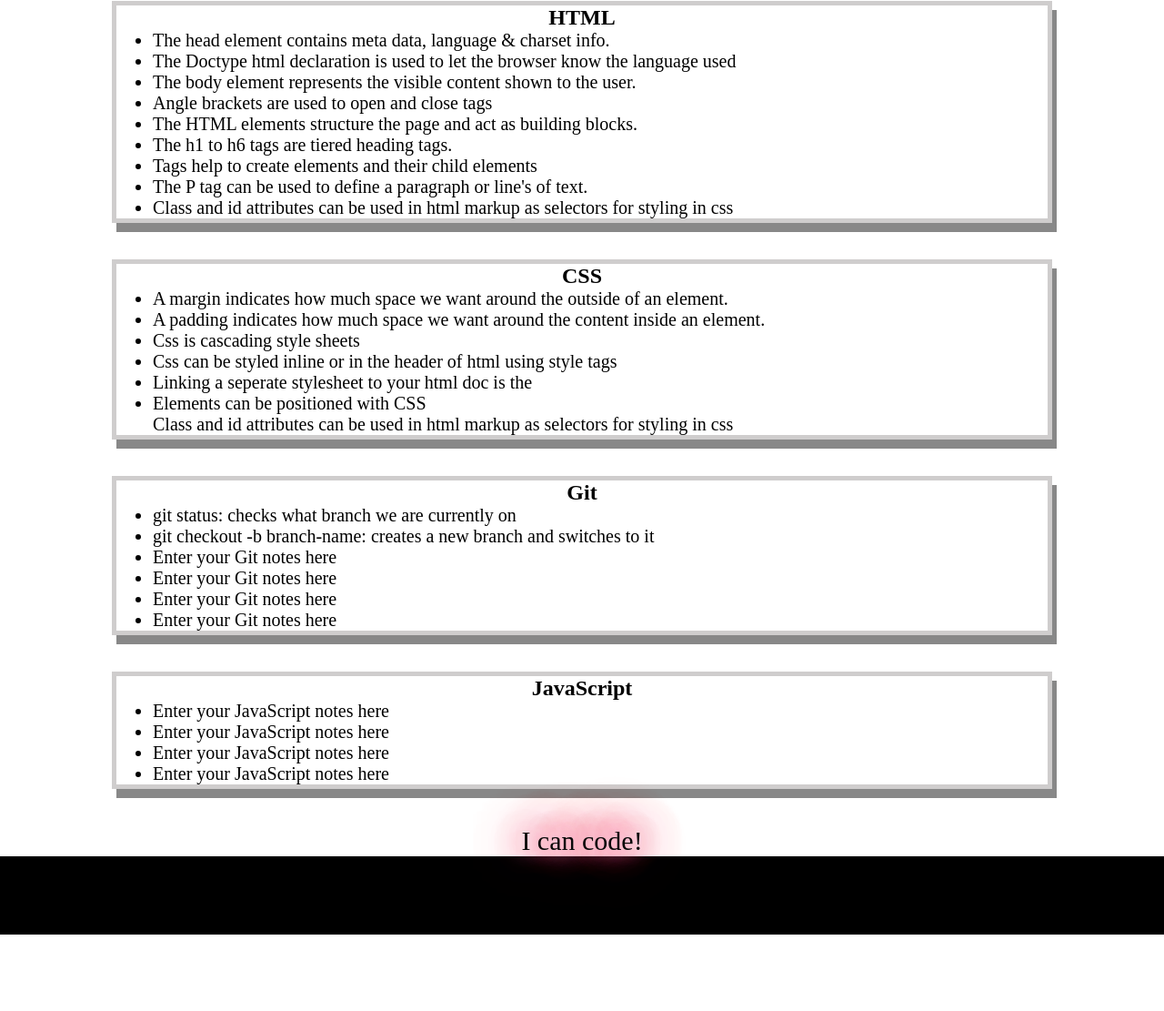
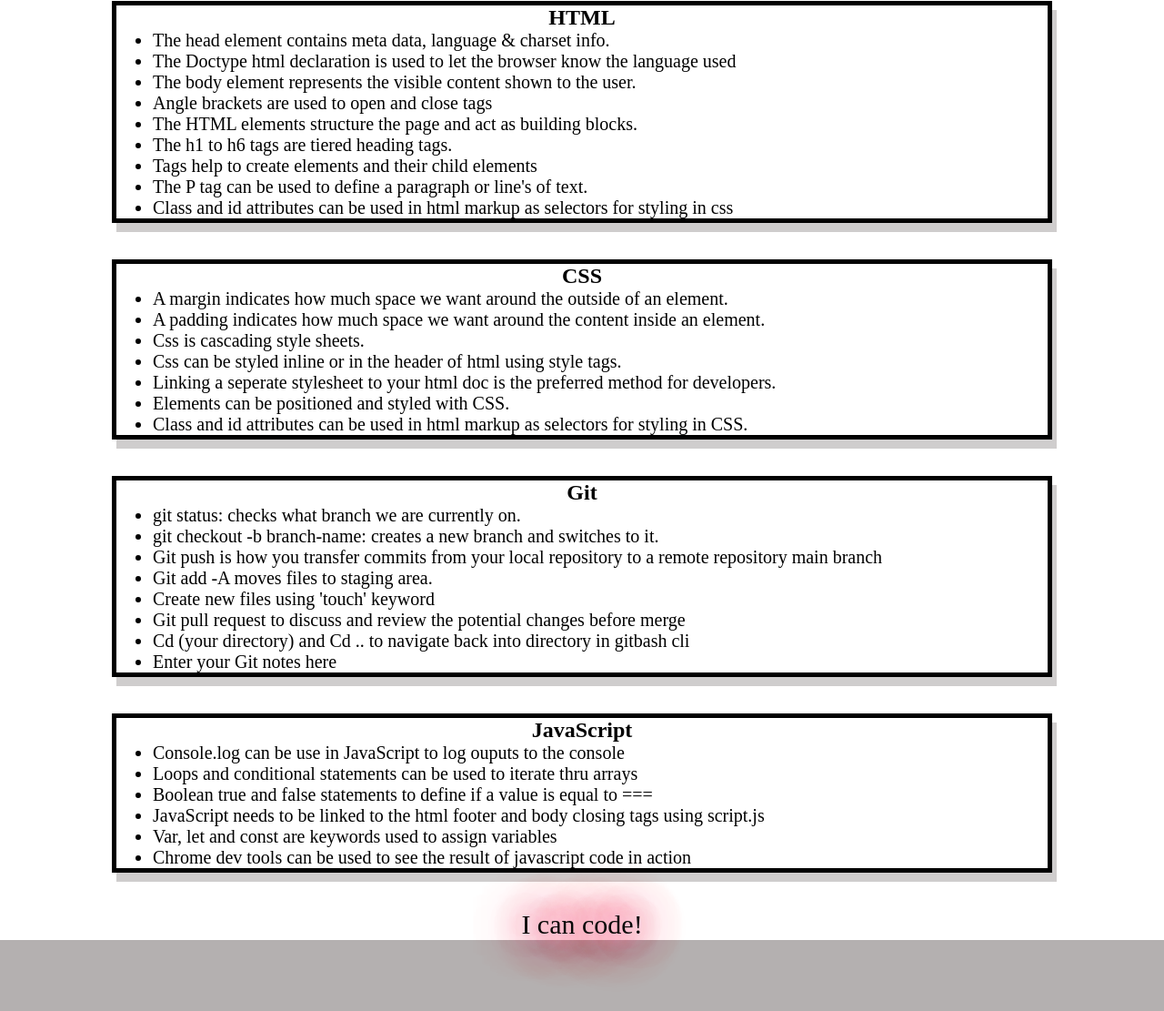
Before and after one commit to SajSultan/prework-study-guide, a plain HTML site: page index.html in a window 1280 px wide. Shown: the part 159-1270 px from the top of the page at 91% size. Before the commit the page ends 1186 px from the top, so only its background shows below. Drawn offline with Linux system fonts and the light colour scheme.

Commit message:
added Javascript to code

```diff
--- /dev/null
+++ b/assets/script.js
@@ -0,0 +1,19 @@
+var topics = ['HTML', 'CSS', 'Git', 'JavaScript'];
+ for(var x = 0; x < topics.length; x++)  {
+    console.log(topics[x]);
+}
+
+/* var topic = "HTML";
+
+if (topic === 'HTML') {
+  console.log("Let's study HTML!");
+} else if (topic === 'CSS') {
+  console.log("Let's study CSS!");
+} else if (topic === 'Git') {
+  console.log("Let's study Git!");
+} else if (topic === 'JavaScript') {
+  console.log("Let's study JavaScript!");
+} else {
+  console.log('Please try again!');
+}
+*/
--- a/assets/style.css
+++ b/assets/style.css
@@ -1,20 +1,22 @@
 * {
-    margin: 0;
+    margin: 0px;
     padding: 0;
     background: rgb(255, 255, 255);
+
 }
 
 header,
 footer {
     width: 100%;
     height: 120px;
-    background-color: rgb(0, 0, 0);
-    color: rgb(255, 255, 255);
+    background-color: rgb(180, 176, 176);
+    color: rgb(190, 64, 64);
 }
 
 h1,
 h2 {
     text-align: center;
+    color: black;
 }
 
 img {
@@ -38,8 +40,9 @@ p {
   .card {
     width: 80%;
     margin: 40px auto;
-    border: 5px solid rgb(207, 205, 205);
-    box-shadow: 5px 10px #888888;
+    border: 5px solid rgb(0, 0, 0);
+    box-shadow: 5px 10px rgb(207, 205, 205);
+    justify-content: center;
   }
 
   .glow {
@@ -50,7 +53,7 @@ p {
   }
   @-webkit-keyframes glow {
     from {
-      text-shadow: 0 0 10px #fff, 0 0 20px rgb(9, 49, 134), 0 0 30px #1c7eac,
+      text-shadow: 0 0 20px #fff, 0 0 20px rgb(9, 49, 134), 0 0 30px #1c7eac,
         0 0 40px #14526b, 0 0 50px #00b8e6, 0 0 60px #63d0eb, 0 0 70px #0897b1;
     }
     to {
--- a/index.html
+++ b/index.html
@@ -5,12 +5,14 @@
     <meta http-equiv="X-UA-Compatible" content="IE=edge" />
     <meta name="viewport" content="width=device-width, initial-scale=1.0" />
     <link rel="stylesheet" href="./assets/style.css">
+    <link rel="stylesheet" href="">
     <title>Prework Study Guide</title>
   </head>
   <body>
     <header id="header">
       <h1 class="glow">Prework Study Guide</h1>
       <img src="./assets/bowtie-cat.png" alt="Profile image of cat wearing a bow tie." />
+      <h2>✨ Open the Console to See What's Happening ✨</h2>
     </header>
     <main>
 
@@ -37,11 +39,11 @@
         <ul>
           <li>A margin indicates how much space we want around the outside of an element.</li>
           <li>A padding indicates how much space we want around the content inside an element.</li>
-          <li>Css is cascading style sheets</li>
-          <li>Css can be styled inline or in the header of html using style tags</li>
-          <li>Linking a seperate stylesheet to your html doc is the </li>
-          <li>Elements can be positioned with CSS</li>
-          Class and id attributes can be used in html markup as selectors for styling in css
+          <li>Css is cascading style sheets.</li>
+          <li>Css can be styled inline or in the header of html using style tags.</li>
+          <li>Linking a seperate stylesheet to your html doc is the preferred method for developers.</li>
+          <li>Elements can be positioned and styled with CSS.</li>
+          <li>Class and id attributes can be used in html markup as selectors for styling in CSS.</li>
         </ul>
 
       </section>
@@ -50,12 +52,15 @@
 
         <h2>Git</h2>
         <ul>
-          <li>git status: checks what branch we are currently on</li>
-          <li>git checkout -b branch-name: creates a new branch and switches to it</li>
+          <li>git status: checks what branch we are currently on.</li>
+          <li>git checkout -b branch-name: creates a new branch and switches to it.</li>
+          <li>Git push is how you transfer commits from your local repository to a remote repository main branch</li>
+          <li>Git add -A moves files to staging area.</li>
+          <li>Create new files using 'touch' keyword</li>
+          <li>Git pull request to discuss and review the potential changes before merge</li>
+          <li>Cd (your directory) and Cd .. to navigate back into directory in gitbash cli</li>
           <li>Enter your Git notes here</li>
-          <li>Enter your Git notes here</li>
-          <li>Enter your Git notes here</li>
-          <li>Enter your Git notes here</li>
+
         </ul>
 
       </section>
@@ -64,10 +69,12 @@
 
         <h2>JavaScript</h2>
         <ul>
-          <li>Enter your JavaScript notes here</li>
-          <li>Enter your JavaScript notes here</li>
-          <li>Enter your JavaScript notes here</li>
-          <li>Enter your JavaScript notes here</li>
+          <li>Console.log can be use in JavaScript to log ouputs to the console</li>
+          <li>Loops and conditional statements can be used to iterate thru arrays</li>
+          <li>Boolean true and false statements to define if a value is equal to ===</li>
+          <li>JavaScript needs to be linked to the html footer and body closing tags using script.js</li>
+          <li>Var, let and const are keywords used to assign variables</li>
+          <li>Chrome dev tools can be used to see the result of javascript code in action</li>
         </ul>
 
       </section>
@@ -75,7 +82,12 @@
     </main>
 
     <footer class="glow">
+
       <p>I can code!</p>
+
     </footer>
+
+    <script src="./assets/script.js"></script>
+
   </body>
 </html>
```
